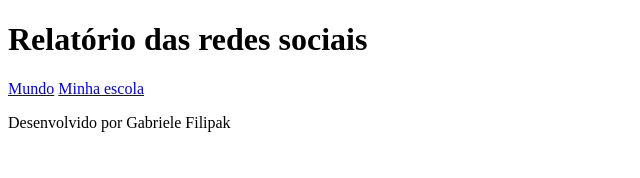
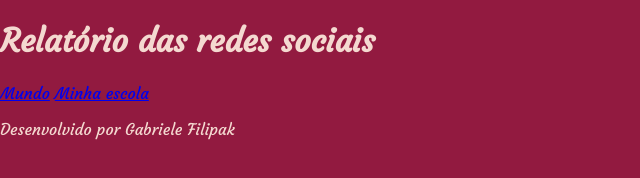
Before and after one commit to gabrielefilipak/Projeto-4, a plain HTML site: page index.html in a window 1280 px wide. Shown: the whole page, without its empty margins (0-640 px from the left). Drawn offline with Linux system fonts and the light colour scheme.

Commit message:
Add files via upload

```diff
--- a/index.html
+++ b/index.html
@@ -4,6 +4,7 @@
     <meta charset="UTF-8">
     <meta name="viewport" content="width=device-width, initial-scale=1.0">
     <title>Redes Sociais</title>
+    <link rel="stylesheet" href="style.css">
 </head>
 <body>
     <header>
--- a/style.css
+++ b/style.css
@@ -0,0 +1,18 @@
+@import url('https://fonts.googleapis.com/css2?family=Courgette&display=swap');
+
+:root {
+   --bg-color: #921A40;
+   --primary-color:#F4D9D0;
+   --secondary-color:#C75B7A;
+   --font:"Courgette", cursive;
+
+}
+
+body {
+   background-color: var(--bg-color);
+   color: var(--primary-color);
+   font-family: var(--font);
+   height: 100vh;
+   margin: 0;
+
+}
```
